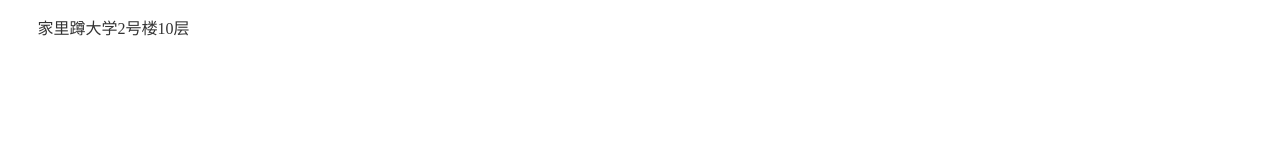
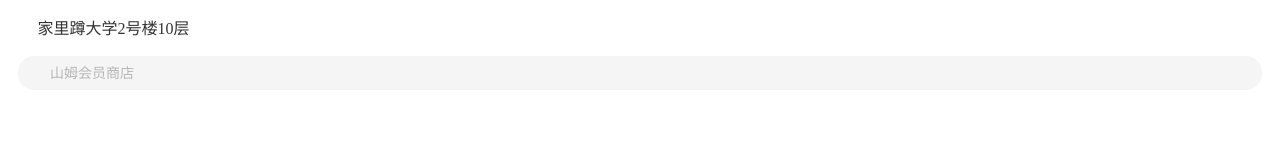
Before and after one commit to shijuhong/element-group-buying, a Vue app: page / in a window 1280 px wide. Shown: the top 160 px of the page. Built offline with nearby package versions, Linux system fonts and the light colour scheme; a web font is replaced by a local one.

Commit message:
实现搜索框布局

```diff
--- a/src/App.vue
+++ b/src/App.vue
@@ -4,6 +4,10 @@
       <span class="iconfont position__icon">&#xe7f1;</span>
       家里蹲大学2号楼10层
       <span class="iconfont position__notice">&#xe7c4;</span>
+    </div>
+    <div class="search">
+      <span class="iconfont">&#xe699;</span>
+      <span class="search__text">山姆会员商店</span>
     </div>
   </div>
   <div class="docker">
@@ -41,7 +45,7 @@
   color: $content-font-color;
   .position {
     position: relative;
-    padding: 0.16rem 0.24rem 0 0;
+    padding: 0.16rem 0.24rem 0.16rem 0;
     line-height: 0.22rem;
     font-size: 0.16rem;
     @include ellipsis;
@@ -55,6 +59,23 @@
       right: 0;
       top: 0.17rem;
       font-size: 0.2rem;
+    }
+  }
+  .search {
+    line-height: 0.32rem;
+    background-color: #f5f5f5;
+    color: #b7b7b7;
+    border-radius: 0.16rem;
+    .iconfont {
+      position: relative;
+      top: 0.02rem;
+      display: inline-block;
+      padding: 0 0.08rem 0 0.1rem;
+      font-size: 0.18rem;
+    }
+    &__text {
+      display: inline-block;
+      font-size: 0.14rem;
     }
   }
 }
--- a/src/style/iconfont.css
+++ b/src/style/iconfont.css
@@ -1,11 +1,8 @@
 @font-face {
-  font-family: "iconfont"; /* Project id 3405476 */
-  src: url("//at.alicdn.com/t/font_3405476_at93f9nvrfe.woff2?t=1652712228953")
-      format("woff2"),
-    url("//at.alicdn.com/t/font_3405476_at93f9nvrfe.woff?t=1652712228953")
-      format("woff"),
-    url("//at.alicdn.com/t/font_3405476_at93f9nvrfe.ttf?t=1652712228953")
-      format("truetype");
+  font-family: 'iconfont';  /* Project id 3405476 */
+  src: url('//at.alicdn.com/t/font_3405476_fjj7gn1zoa6.woff2?t=1652716346456') format('woff2'),
+       url('//at.alicdn.com/t/font_3405476_fjj7gn1zoa6.woff?t=1652716346456') format('woff'),
+       url('//at.alicdn.com/t/font_3405476_fjj7gn1zoa6.ttf?t=1652716346456') format('truetype');
 }
 
 .iconfont {
```
